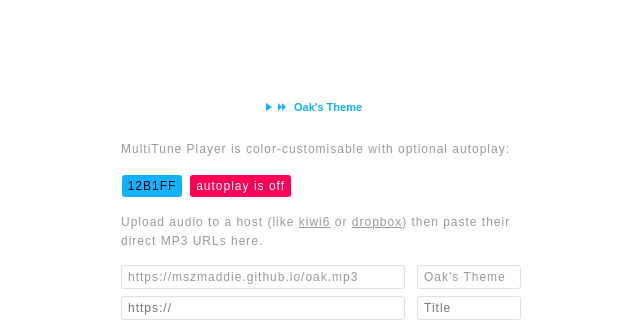
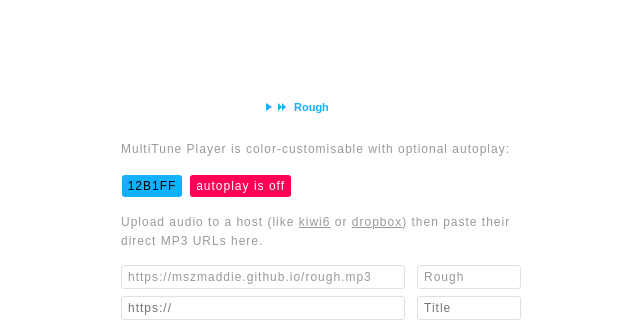
Before and after one commit to mszmaddie/mszmaddie.github.io, a plain HTML site: page index.html in a window 1280 px wide. Shown: the top 324 px of the page, 319-959 px from the left. Drawn offline with Linux system fonts and the light colour scheme.

Commit message:
Update index.html

```diff
--- a/index.html
+++ b/index.html
@@ -9,7 +9,7 @@
 
     <div id="main">
       <div id="playercage">
-        <script src="https://mszmaddie.github.io/littleredplayer.js"></script><div id="xlittleplayer"><span id="xlittleplayerinfo" style="display:none;">#12B1FF off https://mszmaddie.github.io/oak.mp3</span><span id="xlittleplayernames" style="display:none;">0,0,Oak's Theme</span></div>
+        <script src="https://mszmaddie.github.io/littleredplayer.js"></script><div id="xlittleplayer"><span id="xlittleplayerinfo" style="display:none;">#12B1FF off https://mszmaddie.github.io/rough.mp3</span><span id="xlittleplayernames" style="display:none;">0,0,Rough</span></div>
       </div>
 
       <div id="infobox">
@@ -30,8 +30,8 @@
           <div id="trackguide">
             Upload audio to a host (like <a href="https://kiwi6.com/" target="_blank">kiwi6</a> or <a href="https://www.dropbox.com/" target="_blank">dropbox</a>) then paste their direct MP3 URLs here.
           </div>
-          <input id="trackurl1" type="text" value="https://mszmaddie.github.io/oak.mp3" placeholder="http://">
-          <input id="trackname1" type="text" value="Oak's Theme" placeholder="Title">
+          <input id="trackurl1" type="text" value="https://mszmaddie.github.io/rough.mp3" placeholder="http://">
+          <input id="trackname1" type="text" value="Rough" placeholder="Title">
           <input id="trackurl2" type="text" placeholder="https://">
           <input id="trackname2" type="text" placeholder="Title">
           <input id="trackurl3" type="text" placeholder="https://">
```
